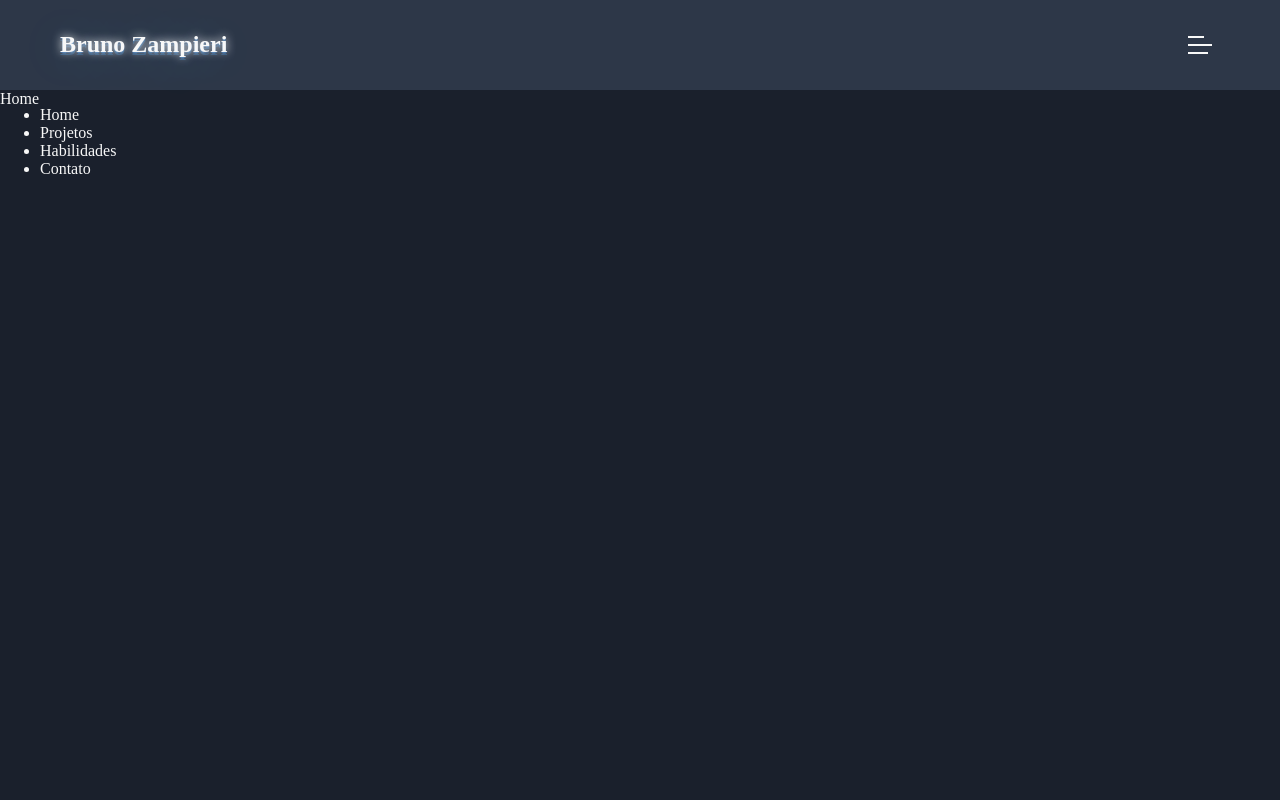
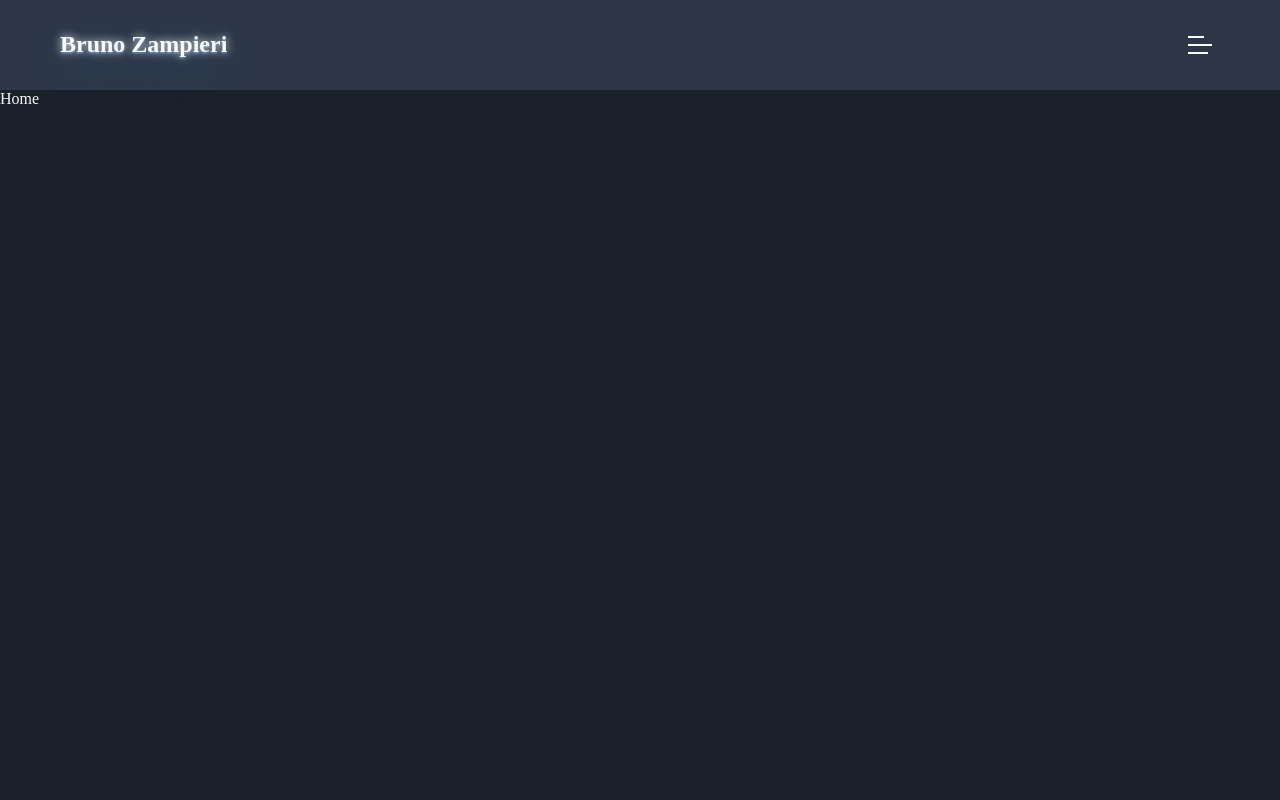
Before and after one commit to brunozampieri1985/bzdev, a React (Vite) app: page / in a window 1280 px wide. Shown: the top 800 px of the page. Built offline with nearby package versions, Linux system fonts and the light colour scheme; a web font is replaced by a local one.

Commit message:
feat: navbar

```diff
--- a/src/components/common/Logo/Logo.css
+++ b/src/components/common/Logo/Logo.css
@@ -11,9 +11,9 @@
    content: 'Bruno Zampieri';
    position: absolute;
    color: var(--theme-md-contrast-color);
-   transform: translateX(2px);
-   transform: translateY(2px);
-   text-shadow: 0px 0px 50px var(--theme-hi-contrast-color);
+   transform: translateX(1px);
+   transform: translateY(1px);
+   text-shadow: 0px 10px 50px var(--theme-hi-contrast-color);
    z-index: 1;
    animation: glowing 5s ease-in-out infinite;
 }
--- a/src/components/common/Navbar/Navbar.css
+++ b/src/components/common/Navbar/Navbar.css
@@ -2,11 +2,10 @@
     position: fixed;
     display: flex;
     flex-direction: column;
-    height: 90px;
+    min-height: 90px;
     max-height: 100vh;
     width: 100%;
     background-color: var(--theme-bg-color-contrast);
-
 }
 
 .navbar-container {
@@ -87,3 +86,34 @@
     background-color: var(--theme-hi-contrast-color);
     width: 24px;
 }
+
+.navbar-menu {
+    transform: translateY(-200vh);
+    display: flex;
+    flex-direction: column;
+    list-style: none;
+    height: 0;
+    background-color: var(--theme-bg-color-contrast);
+    margin: 0;
+    padding: 0;
+    width: 100%;
+    transition: all 0.2s ease-in-out;
+    z-index: 998;
+}
+
+.navbar-menu.navbar-menu-active {
+    transform: translateY(0);
+    top: 90px;
+    height: calc(100vh - 90px);
+    transition: all 0.2s ease-in-out;
+}
+
+.navbar-menu-item {
+    display: flex;
+}
+
+.navbar-menu-link {
+    display: flex;
+    padding: 20px;
+    align-items: center;
+}
--- a/src/components/common/Navbar/Navbar.tsx
+++ b/src/components/common/Navbar/Navbar.tsx
@@ -7,6 +7,8 @@ import Logo from '@components/common/Logo'
 const Navbar: React.FC = () => {
    const [isOpen, setIsOpen] = useState(false)
    const { lang, changeLang } = useLang()
+
+
    return (
       <nav className="navbar">
          <div className="navbar-container">
@@ -23,11 +25,11 @@ const Navbar: React.FC = () => {
          </div>
 
             <ul className={`navbar-menu ${
-               isOpen ? 'navbar-menu-menu-active' : ''
+               isOpen ? 'navbar-menu-active' : ''
             }`}>
                {data.map((item, index) => (
                   <li className="navbar-menu-item" key={index}>
-                     <a className="navbar-menu-link" href={item.url}>{item.description[lang as LangType]}</a>
+                     <a className="navbar-menu-link" onClick={() => setIsOpen(false)} href={item.url}>{item.description[lang as LangType]}</a>
                   </li>
                ))}
             </ul>
```
